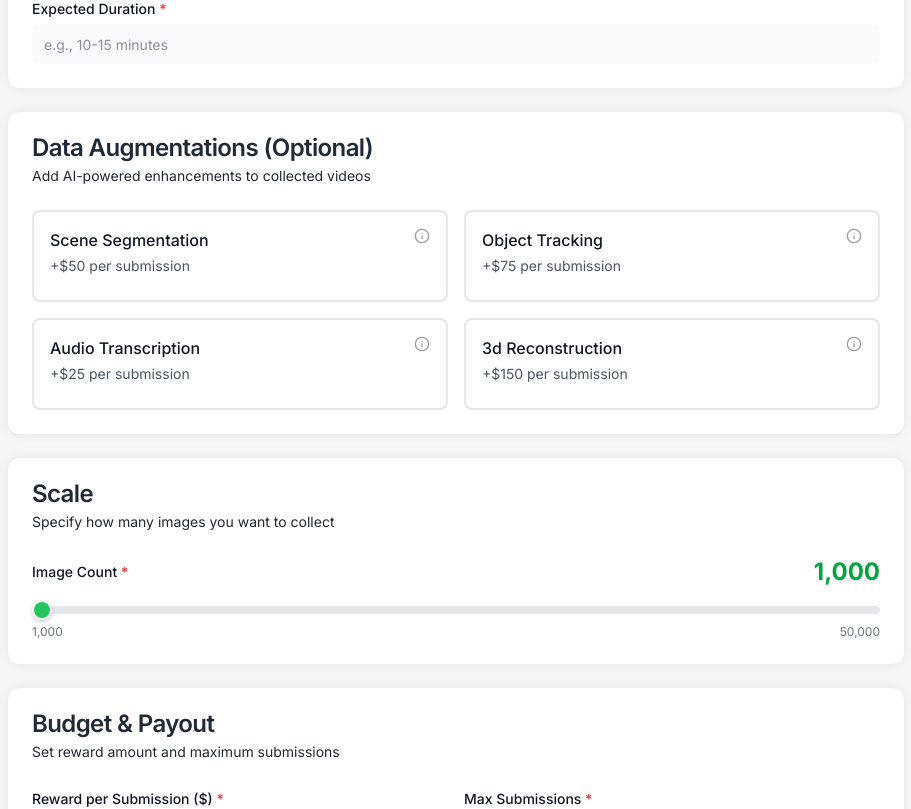
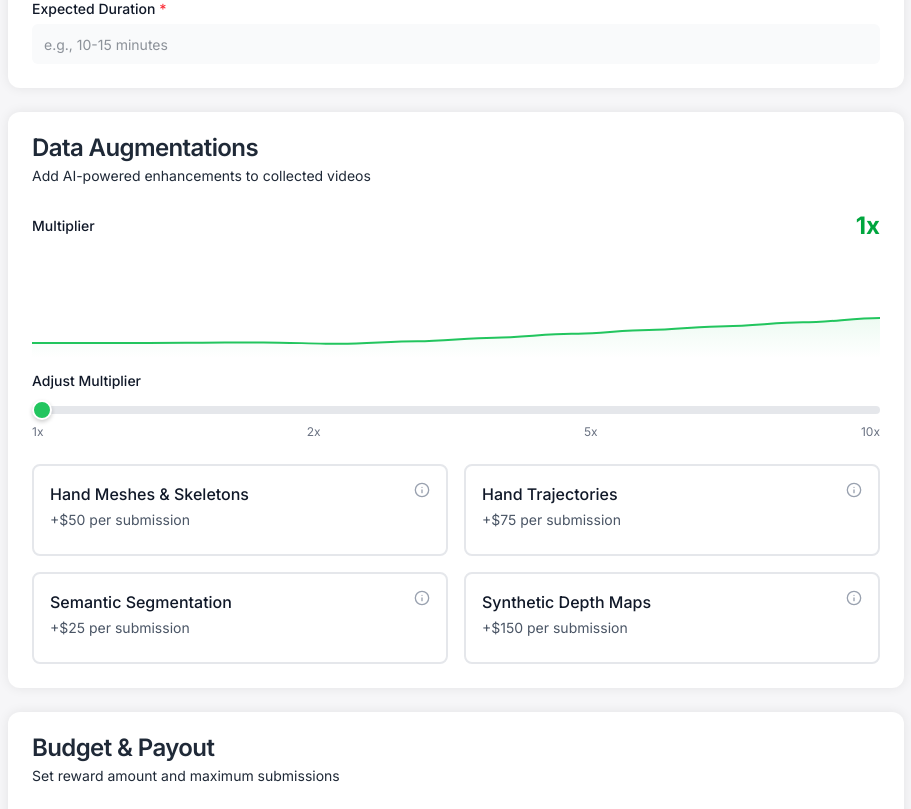
Before and after one commit to Aarjav0210/pov-bounties-frontend, a Next.js app: page /enterprise/new in a window 1280 px wide. Before the commit this address had no page. Shown: the part 620-1429 px from the top of the page, without its empty margins (184-1095 px from the left). Built offline with nearby package versions, Linux system fonts and the light colour scheme.

Commit message:
Clean up page for new enterprise dataset bounty

```diff
--- a/src/app/(enterprise)/enterprise/new/page.tsx
+++ b/src/app/(enterprise)/enterprise/new/page.tsx
@@ -1,6 +1,6 @@
 "use client";
 
-import { useState, useEffect } from "react";
+import { useState } from "react";
 import { useRouter } from "next/navigation";
 import { useForm } from "react-hook-form";
 import { zodResolver } from "@hookform/resolvers/zod";
@@ -37,13 +37,10 @@ type BountyFormData = z.infer<typeof bountySchema>;
 export default function NewBountyPage() {
   const router = useRouter();
 
-  // Redirect to enterprise home - this page is disabled
-  useEffect(() => {
-    router.push("/enterprise");
-  }, [router]);
   const [augmentations, setAugmentations] = useState<string[]>([]);
   const [isSubmitting, setIsSubmitting] = useState(false);
   const [imageCount, setImageCount] = useState(1000);
+  const [multiplier, setMultiplier] = useState(1);
 
   const {
     register,
@@ -64,16 +61,16 @@ export default function NewBountyPage() {
   const maxSubmissions = watch("maxSubmissions");
 
   const augmentationCosts = {
-    "scene-segmentation": 50,
-    "object-tracking": 75,
-    "audio-transcription": 25,
-    "3d-reconstruction": 150,
+    "Hand Meshes & Skeletons": 50,
+    "Hand Trajectories": 75,
+    "Semantic Segmentation": 25,
+    "Synthetic Depth Maps": 150,
   };
 
   const totalAugmentationCost = augmentations.reduce(
     (sum, aug) => sum + (augmentationCosts[aug as keyof typeof augmentationCosts] || 0),
     0
-  );
+  ) * multiplier;
 
   const totalCost = (reward || 0) * (maxSubmissions || 0) + totalAugmentationCost * (maxSubmissions || 0);
 
@@ -104,6 +101,61 @@ export default function NewBountyPage() {
       prev.includes(aug) ? prev.filter((a) => a !== aug) : [...prev, aug]
     );
   };
+
+  // Generate line chart path data based on multiplier - upward trend style
+  const generateChartPath = () => {
+    const points = 12;
+    const width = 472;
+    const height = 100;
+    const maxValue = 10;
+    const stepX = width / (points - 1);
+
+    // Generate y values that show upward trend, scaling with multiplier
+    // Start flat and ramp up steeply as multiplier increases
+    const yValues = Array.from({ length: points }, (_, i) => {
+      const progress = i / (points - 1);
+      // Base curve: starts around 85, ends around 25 (lower y = higher on chart)
+      const baseStart = 85;
+      const baseEnd = 65;
+      const multiplierEffect = (multiplier / maxValue) * 50; // Scale effect - increased range
+      const endY = baseEnd - multiplierEffect; // Lower y = higher on chart
+
+      // Use exponential curve to create flat start and steep ramp
+      // Lower exponent = steeper curve, higher multiplier = steeper ramp
+      const baseExponent = 3.0; // Start with cubic for very flat beginning
+      const exponentAdjustment = (multiplier / maxValue) * 1.5; // Higher multiplier = lower exponent = steeper
+      const curveExponent = baseExponent - exponentAdjustment; // Range from 3.0 to 1.5
+      const easedProgress = Math.pow(progress, curveExponent);
+
+      // Create upward trend that starts flat and ramps up steeply
+      const trend = baseStart - (baseStart - endY) * easedProgress;
+
+      // Add minimal variation at start, more at end
+      const variation = progress < 0.3 ? 0 : Math.sin(progress * Math.PI * 2) * 3;
+      const y = trend + variation;
+
+      return Math.max(1, Math.min(99, y));
+    });
+
+    // Create smooth curve path using cubic bezier (matching Average Quality Score style)
+    let path = `M0 ${yValues[0]}`;
+    for (let i = 1; i < points; i++) {
+      const x = i * stepX;
+      const prevX = (i - 1) * stepX;
+      const cp1x = prevX + stepX / 3;
+      const cp1y = yValues[i - 1];
+      const cp2x = x - stepX / 3;
+      const cp2y = yValues[i];
+      path += ` C${cp1x} ${cp1y}, ${cp2x} ${cp2y}, ${x} ${yValues[i]}`;
+    }
+
+    // Add closing path for fill
+    const fillPath = `${path} L${width} ${height} L0 ${height} Z`;
+
+    return { linePath: path, fillPath };
+  };
+
+  const chartPaths = generateChartPath();
 
   return (
     <div className="max-w-4xl mx-auto space-y-6">
@@ -199,15 +251,86 @@ export default function NewBountyPage() {
         {/* Augmentations */}
         <Card className="border-0">
           <CardHeader>
-            <CardTitle>Data Augmentations (Optional)</CardTitle>
+            <CardTitle>Data Augmentations</CardTitle>
             <CardDescription>
               Add AI-powered enhancements to collected videos
             </CardDescription>
           </CardHeader>
-          <CardContent>
+          <CardContent className="space-y-6">
+            <div>
+              <div className="flex justify-between items-center mb-4">
+                <Label htmlFor="multiplier" className="text-gray-900">
+                  Multiplier
+                </Label>
+                <span className="text-2xl font-bold text-green-600">
+                  {multiplier}x
+                </span>
+              </div>
+              <div className="mb-4 flex-1 flex items-end">
+                <svg
+                  fill="none"
+                  height="100"
+                  preserveAspectRatio="none"
+                  viewBox="0 0 472 100"
+                  width="100%"
+                  xmlns="http://www.w3.org/2000/svg"
+                >
+                  <defs>
+                    <linearGradient
+                      gradientUnits="userSpaceOnUse"
+                      id="sparkline-gradient-multiplier"
+                      x1="0"
+                      x2="0"
+                      y1="0"
+                      y2="100"
+                    >
+                      <stop offset="0" stopColor="#22c55e" stopOpacity="0.2" />
+                      <stop offset="1" stopColor="#22c55e" stopOpacity="0" />
+                    </linearGradient>
+                  </defs>
+                  <path
+                    d={chartPaths.fillPath}
+                    fill="url(#sparkline-gradient-multiplier)"
+                  />
+                  <path
+                    d={chartPaths.linePath}
+                    stroke="#22c55e"
+                    strokeWidth="2"
+                  />
+                </svg>
+              </div>
+              <div className="flex justify-between items-center mb-2">
+                <Label htmlFor="multiplier" className="text-gray-900">
+                  Adjust Multiplier
+                </Label>
+              </div>
+              <input
+                type="range"
+                id="multiplier"
+                min="1"
+                max="10"
+                step="1"
+                value={multiplier}
+                onChange={(e) => {
+                  const value = parseInt(e.target.value);
+                  setMultiplier(value);
+                }}
+                className="w-full h-2 bg-gray-200 rounded-lg appearance-none cursor-pointer range-slider"
+                style={{
+                  background: `linear-gradient(to right, #22c55e 0%, #22c55e ${((multiplier - 1) / (10 - 1)) * 100}%, #e5e7eb ${((multiplier - 1) / (10 - 1)) * 100}%, #e5e7eb 100%)`
+                }}
+              />
+              <div className="flex justify-between text-xs text-gray-500 mt-1">
+                <span>1x</span>
+                <span>2x</span>
+                <span>5x</span>
+                <span>10x</span>
+              </div>
+            </div>
             <div className="grid grid-cols-2 gap-4">
               {Object.entries(augmentationCosts).map(([key, cost]) => {
                 const isSelected = augmentations.includes(key);
+                const adjustedCost = cost * multiplier;
                 return (
                   <div
                     key={key}
@@ -226,7 +349,7 @@ export default function NewBountyPage() {
                         </h4>
                         <div className="flex items-center justify-between">
                           <p className="text-sm text-gray-600">
-                            +${cost} per submission
+                            +${adjustedCost} per submission
                           </p>
                           {isSelected && (
                             <CheckCircle2 className="h-5 w-5 text-green-600 flex-shrink-0 ml-2" />
@@ -238,53 +361,6 @@ export default function NewBountyPage() {
                   </div>
                 );
               })}
-            </div>
-          </CardContent>
-        </Card>
-
-        {/* Scale */}
-        <Card className="border-0">
-          <CardHeader>
-            <CardTitle>Scale</CardTitle>
-            <CardDescription>
-              Specify how many images you want to collect
-            </CardDescription>
-          </CardHeader>
-          <CardContent className="space-y-4">
-            <div>
-              <div className="flex justify-between items-center mb-2">
-                <Label htmlFor="imageCount" className="text-gray-900">
-                  Image Count <span className="text-red-500">*</span>
-                </Label>
-                <span className="text-2xl font-bold text-green-600">
-                  {imageCount.toLocaleString()}
-                </span>
-              </div>
-              <input
-                type="range"
-                id="imageCount"
-                min="1000"
-                max="50000"
-                step="500"
-                value={imageCount}
-                {...register("imageCount", { valueAsNumber: true })}
-                onChange={(e) => {
-                  const value = parseInt(e.target.value);
-                  setImageCount(value);
-                  setValue("imageCount", value, { shouldValidate: true });
-                }}
-                className="w-full h-2 bg-gray-200 rounded-lg appearance-none cursor-pointer range-slider"
-                style={{
-                  background: `linear-gradient(to right, #22c55e 0%, #22c55e ${((imageCount - 1000) / (50000 - 1000)) * 100}%, #e5e7eb ${((imageCount - 1000) / (50000 - 1000)) * 100}%, #e5e7eb 100%)`
-                }}
-              />
-              <div className="flex justify-between text-xs text-gray-500 mt-1">
-                <span>1,000</span>
-                <span>50,000</span>
-              </div>
-              {errors.imageCount && (
-                <p className="text-sm text-red-500 mt-1">{errors.imageCount.message}</p>
-              )}
             </div>
           </CardContent>
         </Card>
@@ -318,7 +394,7 @@ export default function NewBountyPage() {
 
               <div>
                 <Label htmlFor="maxSubmissions" className="text-gray-900">
-                  Max Submissions <span className="text-red-500">*</span>
+                  Submissions Upper Bound <span className="text-red-500">*</span>
                 </Label>
                 <Input
                   id="maxSubmissions"
@@ -345,7 +421,7 @@ export default function NewBountyPage() {
               <p className="text-xs text-gray-600 mt-2">
                 Base reward: ${((reward || 0) * (maxSubmissions || 0)).toLocaleString()}
                 {totalAugmentationCost > 0 &&
-                  ` + Augmentations: $${(totalAugmentationCost * (maxSubmissions || 0)).toLocaleString()}`}
+                  ` + Augmentations (${multiplier}x): $${(totalAugmentationCost * (maxSubmissions || 0)).toLocaleString()}`}
               </p>
             </div>
           </CardContent>
--- a/src/app/(enterprise)/enterprise/page.tsx
+++ b/src/app/(enterprise)/enterprise/page.tsx
@@ -42,18 +42,14 @@ export default function EnterprisePage() {
           <section className="py-16 md:py-24">
             <div className="grid grid-cols-1 md:grid-cols-2 gap-6">
               {/* Create Dataset */}
-              <Card className="h-full opacity-60">
+              <Card className="h-full">
                 <CardHeader>
                   <div className="flex items-center justify-between mb-2">
-                    <PlusCircle className="h-8 w-8 text-muted-foreground" />
-                    <Badge variant="secondary">
-                      <Lock className="h-3 w-3 mr-1" />
-                      Coming Soon
-                    </Badge>
+                    <PlusCircle className="h-8 w-8 text-green-500" />
                   </div>
-                  <CardTitle>Create Private Dataset</CardTitle>
+                  <CardTitle>Custom Data Contracts</CardTitle>
                   <CardDescription>
-                    Post a bounty to collect custom egocentric video data for your specific use case
+                    Post a bounty to collect custom pov video data for your specific use case
                   </CardDescription>
                 </CardHeader>
                 <CardContent className="space-y-6 py-6">
@@ -75,9 +71,11 @@ export default function EnterprisePage() {
                       <span>Full licensing control</span>
                     </li>
                   </ul>
-                  <Button className="w-full" size="lg" variant="enterprise" disabled>
-                    Coming Soon
-                  </Button>
+                  <Link href="/enterprise/new">
+                    <Button className="w-full" size="lg" variant="enterprise">
+                      Create New
+                    </Button>
+                  </Link>
                 </CardContent>
               </Card>
 
--- /dev/null
+++ b/src/components/ProfileCard.tsx
@@ -0,0 +1,151 @@
+'use client';
+
+import { useState, useRef } from 'react';
+
+interface ProfileCardProps {
+  name: string;
+  title: string;
+  handle: string;
+  status?: string;
+  contactText?: string;
+  avatarUrl?: string;
+  showUserInfo?: boolean;
+  enableTilt?: boolean;
+  enableMobileTilt?: boolean;
+  onContactClick?: () => void;
+  accentColor?: string;
+}
+
+export default function ProfileCard({
+  name,
+  title,
+  handle,
+  status = 'Online',
+  contactText = 'Contact Me',
+  avatarUrl,
+  showUserInfo = true,
+  enableTilt = true,
+  enableMobileTilt = false,
+  onContactClick,
+  accentColor = 'rgb(239, 68, 68)'
+}: ProfileCardProps) {
+  const [tilt, setTilt] = useState({ x: 0, y: 0 });
+  const cardRef = useRef<HTMLDivElement>(null);
+  const isTilting = useRef(false);
+
+  const handleMouseMove = (e: React.MouseEvent<HTMLDivElement>) => {
+    if (!enableTilt) return;
+    if (!enableMobileTilt && window.innerWidth < 768) return;
+
+    const card = cardRef.current;
+    if (!card) return;
+
+    const rect = card.getBoundingClientRect();
+    const x = e.clientX - rect.left;
+    const y = e.clientY - rect.top;
+
+    const centerX = rect.width / 2;
+    const centerY = rect.height / 2;
+
+    const tiltX = ((y - centerY) / centerY) * -8;
+    const tiltY = ((x - centerX) / centerX) * 8;
+
+    isTilting.current = true;
+    setTilt({ x: tiltX, y: tiltY });
+  };
+
+  const handleMouseLeave = () => {
+    isTilting.current = false;
+    setTilt({ x: 0, y: 0 });
+  };
+
+  return (
+    <div
+      ref={cardRef}
+      onMouseMove={handleMouseMove}
+      onMouseLeave={handleMouseLeave}
+      className="w-full"
+      style={{
+        transform: `perspective(1000px) rotateX(${tilt.x}deg) rotateY(${tilt.y}deg)`,
+        transition: isTilting.current ? 'none' : 'transform 0.3s ease-out'
+      }}
+    >
+      <div className="relative overflow-hidden rounded-3xl bg-white shadow-xl border border-gray-200">
+        {/* Top accent border */}
+        <div
+          className="h-1.5 w-full"
+          style={{ backgroundColor: accentColor }}
+        />
+
+        {/* Card content */}
+        <div className="p-8">
+          {/* Avatar section */}
+          <div className="flex items-center justify-between mb-6">
+            <div className="relative">
+              {avatarUrl ? (
+                <img
+                  src={avatarUrl}
+                  alt={name}
+                  className="w-24 h-24 rounded-full object-cover border-4 border-gray-100"
+                />
+              ) : (
+                <div
+                  className="w-24 h-24 rounded-full flex items-center justify-center text-white text-3xl font-bold border-4 border-gray-100"
+                  style={{ backgroundColor: accentColor }}
+                >
+                  {name.charAt(0).toUpperCase()}
+                </div>
+              )}
+              {/* Status indicator */}
+              <div className="absolute bottom-1 right-1 w-5 h-5 bg-green-500 rounded-full border-4 border-white" />
+            </div>
+
+            {/* Status badge */}
+            {status && (
+              <span className="px-4 py-1.5 text-sm font-medium text-gray-700 bg-gray-100 rounded-full">
+                {status}
+              </span>
+            )}
+          </div>
+
+          {/* User info */}
+          {showUserInfo && (
+            <div className="mb-6">
+              <h3 className="text-2xl font-bold text-gray-900 mb-2">
+                {name}
+              </h3>
+              <p className="text-base text-gray-600 mb-2">
+                {title}
+              </p>
+              <p
+                className="text-sm font-semibold"
+                style={{ color: accentColor }}
+              >
+                @{handle}
+              </p>
+            </div>
+          )}
+
+          {/* Action button */}
+          <button
+            onClick={onContactClick}
+            className="w-full py-3 px-6 text-white font-semibold rounded-xl transition-all hover:opacity-90 hover:scale-[1.02] active:scale-[0.98] shadow-md"
+            style={{ backgroundColor: accentColor }}
+          >
+            {contactText}
+          </button>
+        </div>
+
+        {/* Decorative gradient */}
+        <div
+          className="absolute -top-10 -right-10 w-40 h-40 rounded-full blur-3xl opacity-20 pointer-events-none"
+          style={{ backgroundColor: accentColor }}
+        />
+        <div
+          className="absolute -bottom-10 -left-10 w-40 h-40 rounded-full blur-3xl opacity-10 pointer-events-none"
+          style={{ backgroundColor: accentColor }}
+        />
+      </div>
+    </div>
+  );
+}
```
